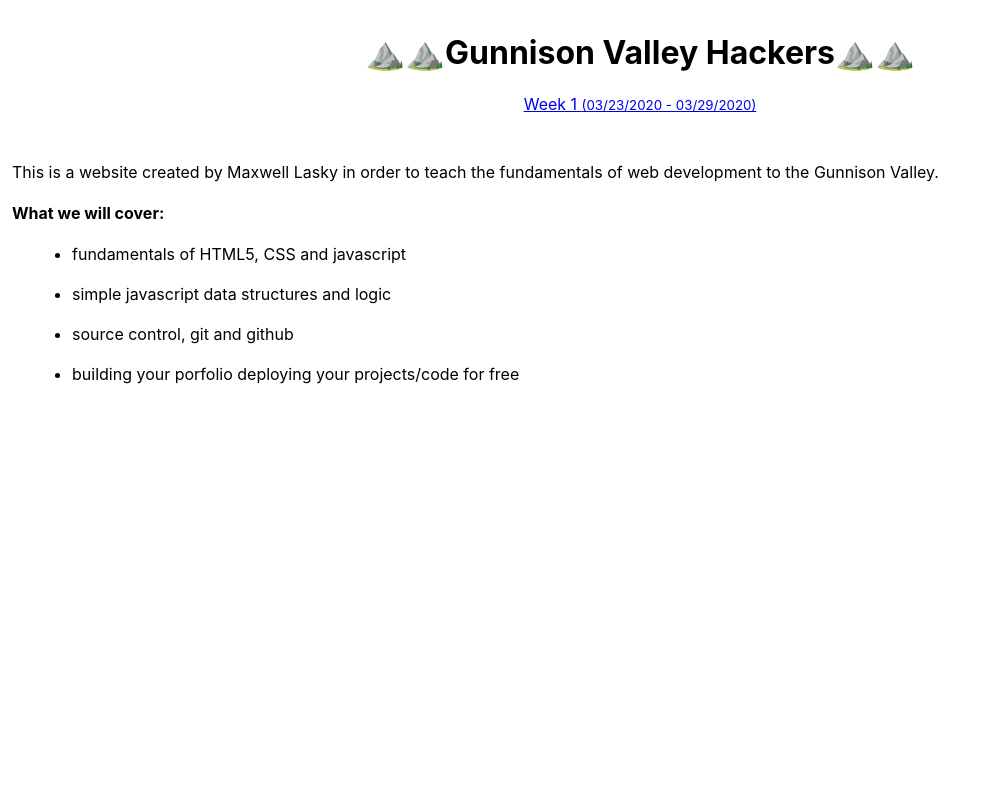
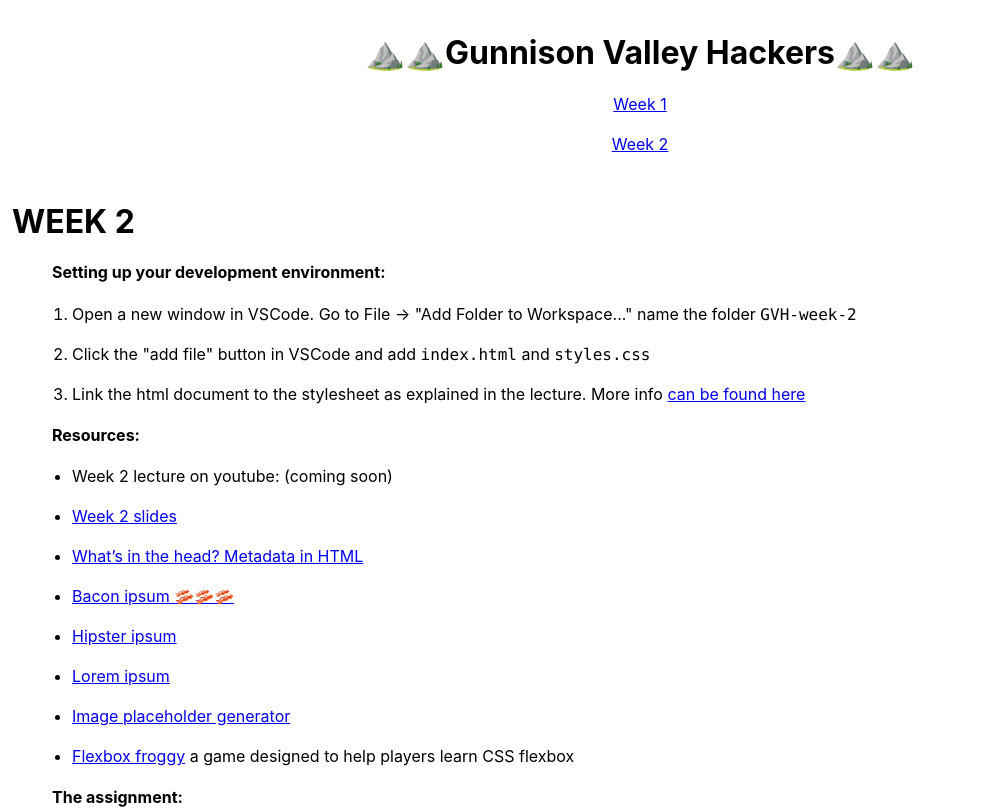
Before and after one commit to comountainclimber/gunnison-valley-hackers, a React (Create React App) app: page /gunnison-valley-hackers/week-2 in a window 1280 px wide. Shown: the top 809 px of the page, without its empty margins (0-989 px from the left). Built offline with nearby package versions, Linux system fonts and the light colour scheme.

Commit message:
Adds week2 assignment

```diff
--- a/src/App.css
+++ b/src/App.css
@@ -213,6 +213,10 @@ img#mock-up {
   border-radius: 100%;
 }
 
+#screen-shot-3 {
+  width: 1200px;
+}
+
 .example-9-circle:nth-child(1) {
   margin: 0;
 }
--- a/src/App.js
+++ b/src/App.js
@@ -1,6 +1,7 @@
 import React from "react";
 import { BrowserRouter as Router, Switch, Route, Link } from "react-router-dom";
 
+import Week2 from "./pages/Week2";
 import Week1 from "./pages/Week1";
 import Home from "./pages/Home";
 import Navigation from "./components/Navigation";
@@ -14,6 +15,7 @@ function App() {
       <Router basename="/gunnison-valley-hackers">
         <Navigation />
         <Switch>
+          <Route path="/week-2" component={() => <Week2 />} />
           <Route path="/week-1" component={() => <Week1 />} />
           <Route path="/week-1-solution" component={() => <Week1Solution />} />
           <Route path="/" component={() => <Home />} />
--- a/src/components/Navigation.js
+++ b/src/components/Navigation.js
@@ -7,8 +7,8 @@ export default () => (
     <Link id="home-link" to="/">
       <h1> ⛰️⛰️Gunnison Valley Hackers⛰️⛰️</h1>{" "}
     </Link>
-    <Link to="/week-1">
-      Week 1 <small>(03/23/2020 - 03/29/2020)</small>
-    </Link>
+    <Link to="/week-1">Week 1</Link>
+    <br />
+    <Link to="/week-2">Week 2</Link>
   </div>
 );
--- /dev/null
+++ b/src/pages/Week2.js
@@ -0,0 +1,103 @@
+import React from "react";
+import { Link } from "react-router-dom";
+import YouTube from "react-youtube";
+
+import MockUp from "../assets/week1/images/mock_up.jpg";
+import citrine from "../assets/week1/images/citrine.png";
+import ruby from "../assets/week1/images/ruby.png";
+import ScreenShot from "../assets/week1/images/screen-shot-1.png";
+import ScreenShot2 from "../assets/week1/images/Desktop.png";
+import FlippingCard from "../components/FlippingCard";
+import helloWorld from "../assets/week1/images/hello_world.png";
+
+import ScreenShot3 from "../assets/week2/Artboard.png";
+
+export default () => (
+  <>
+    <h1 class="week-number"> Week 2 </h1>
+    <ol>
+      <h4> Setting up your development environment: </h4>
+      <li>
+        Open a new window in VSCode. Go to File -> "Add Folder to Workspace..."
+        name the folder <code>GVH-week-2</code>
+      </li>
+      <li>
+        Click the "add file" button in VSCode and add <code>index.html</code>{" "}
+        and <code>styles.css</code>
+      </li>
+      <li>
+        Link the html document to the stylesheet as explained in the lecture.
+        More info{" "}
+        <a
+          href="https://developer.mozilla.org/en-US/docs/Web/HTML/Element/link"
+          target="_blank"
+        >
+          can be found here{" "}
+        </a>
+      </li>
+    </ol>
+
+    <ul>
+      <h4>Resources:</h4>
+      <li>Week 2 lecture on youtube: (coming soon)</li>
+      <li>
+        <a
+          href="https://docs.google.com/presentation/d/1xqyC4w5hPjs64ODSAtMtomimrrqaX0SVW_upCe8Uez4/edit?usp=sharing"
+          target="_blank"
+        >
+          Week 2 slides
+        </a>
+      </li>
+      <li>
+        <a
+          href="https://developer.mozilla.org/en-US/docs/Learn/HTML/Introduction_to_HTML/The_head_metadata_in_HTML"
+          target="_blank"
+        >
+          What’s in the head? Metadata in HTML
+        </a>
+      </li>
+
+      <li>
+        <a href="https://baconipsum.com/" target="_blank">
+          Bacon ipsum 🥓🥓🥓
+        </a>
+      </li>
+
+      <li>
+        <a href="https://hipsum.co/" target="_blank">
+          Hipster ipsum
+        </a>
+      </li>
+
+      <li>
+        <a href="https://www.lipsum.com/" target="_blank">
+          Lorem ipsum
+        </a>
+      </li>
+
+      <li>
+        <a href="https://placeholder.com/" target="_blank">
+          Image placeholder generator
+        </a>
+      </li>
+
+      <li>
+        <a href="http://flexboxfroggy.com/" target="_blank">
+          Flexbox froggy
+        </a>{" "}
+        a game designed to help players learn CSS flexbox
+      </li>
+    </ul>
+
+    <ul>
+      <h4> The assignment: </h4>
+      <div>
+        This week we are putting everything we have learned togethert to create
+        a blog for writing up articles programming. Congrats on getting this
+        far... No solution will be provided this work so do your best!
+      </div>
+      <br />
+      <img id="screen-shot-3" src={ScreenShot3} />
+    </ul>
+  </>
+);
```
Also changed, not shown: src/assets/week2/Artboard.png (added).
